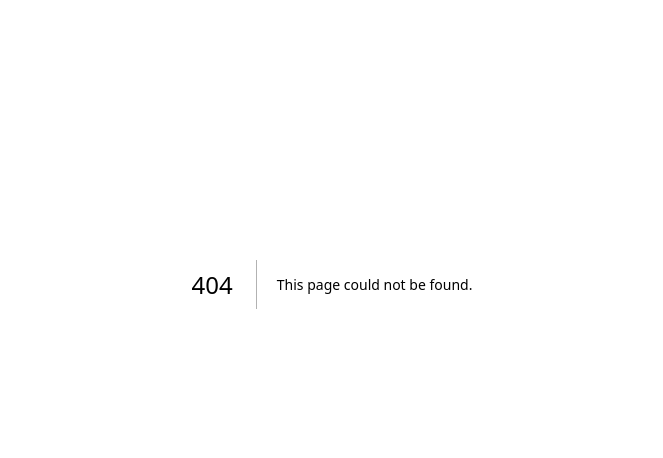
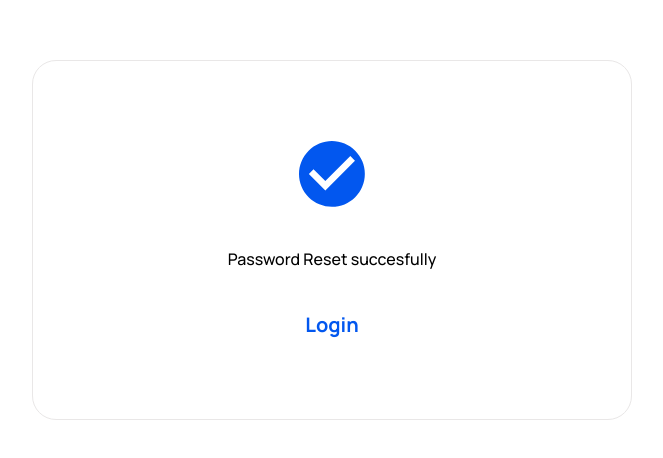
Before and after one commit to Hemdee1/hackops-budgetease, a Next.js app: page /create/password-successful in a window 1280 px wide. Before the commit this address had no page. Shown: the part 116-574 px from the top of the page, without its empty margins (308-971 px from the left). Built offline with nearby package versions, Linux system fonts and the light colour scheme.

Commit message:
add password successful page

```diff
--- /dev/null
+++ b/src/pages/create/password-successful.tsx
@@ -0,0 +1,23 @@
+import MarkIcon from "@/icons/markIcon";
+import Link from "next/link";
+
+const Page = () => {
+  return (
+    <div className="py-24">
+      <div className="w-[600px] mt-20 max-w-full mx-auto border-gray4 border  rounded-3xl px-5 sm:px-10 py-20">
+        <div className="flex flex-col gap-10 items-center">
+          <MarkIcon />
+          <h2 className="font-medium text-center">
+            Password Reset succesfully
+          </h2>
+
+          <Link href="/login" className="text-primary font-bold text-xl">
+            Login
+          </Link>
+        </div>
+      </div>
+    </div>
+  );
+};
+
+export default Page;
```
